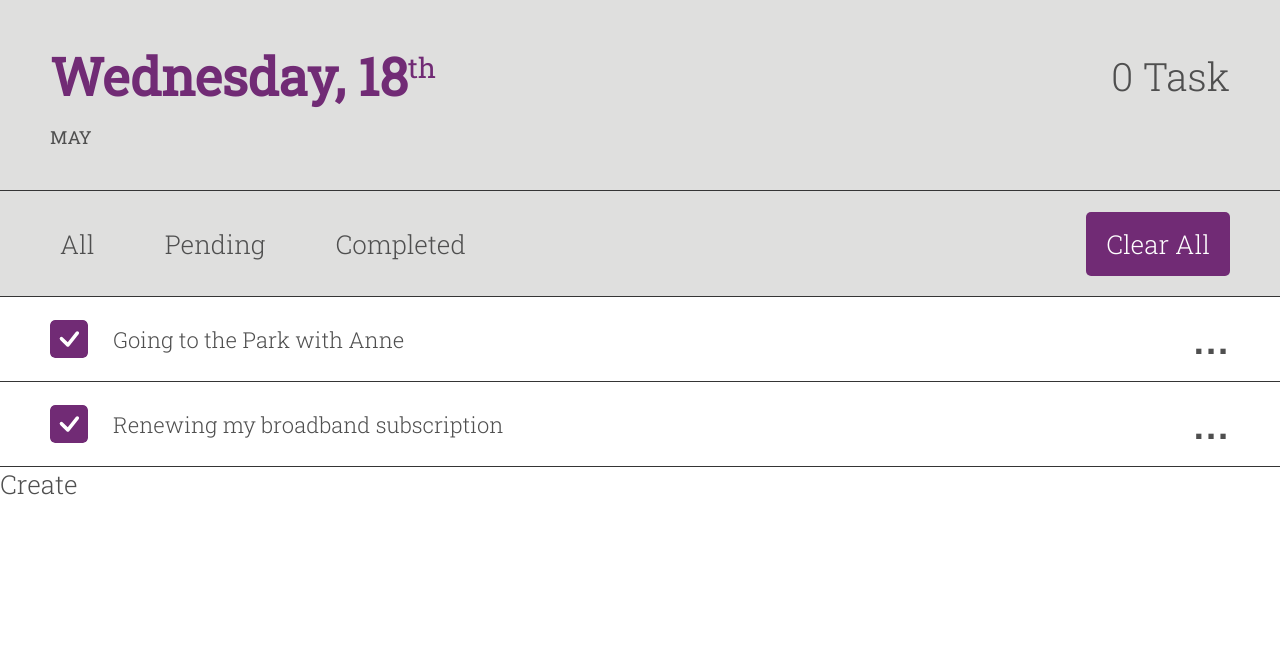
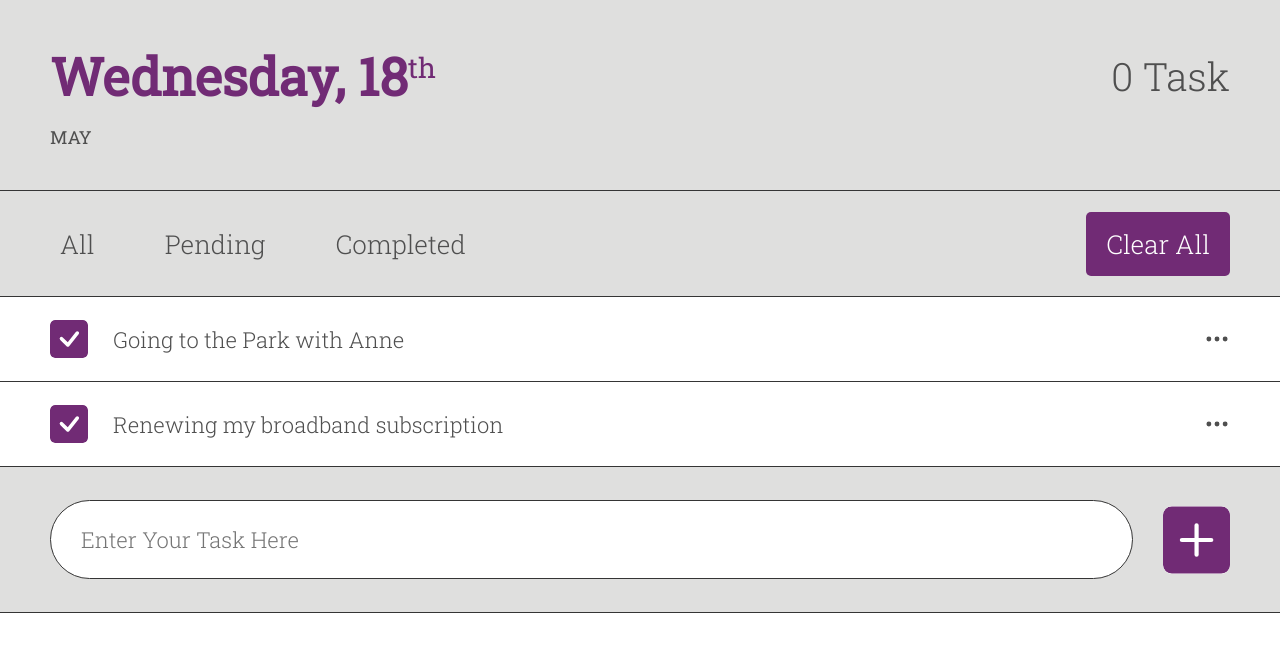
Before and after one commit to eddiebass/todo-app, a React (Create React App) app: page / in a window 1280 px wide. Shown: the top 652 px of the page. Built offline with nearby package versions, Linux system fonts and the light colour scheme.

Commit message:
added content and style to the Create component

```diff
--- a/src/App.css
+++ b/src/App.css
@@ -110,6 +110,23 @@ article {
 	color: #712b75;
 	border-radius: 5px;
 	font-size: 38px;
+	cursor: pointer;
+}
+.tick:hover,
+.tick:active {
+	color: #712b75;
+	font-size: 40px;
+	cursor: pointer;
+}
+.dots {
+	color: #4f4f4f;
+	font-size: 26px;
+	cursor: pointer;
+}
+.dots:hover,
+.dots:active {
+	color: #712b75;
+	font-size: 30px;
 }
 section {
 	display: flex;
@@ -117,7 +134,33 @@ section {
 	align-items: center;
 	gap: 25px;
 }
-h3 {
-	letter-spacing: 3px;
-	font-size: 38px;
+/* FOOTER */
+footer {
+	height: 145px;
+	background: #dfdfde;
+	display: flex;
+	padding: 0 50px;
 }
+.info {
+	display: flex;
+	align-items: center;
+	width: 100%;
+	gap: 30px;
+}
+input {
+	height: 75px;
+	background: #fff;
+	border-radius: 40px;
+	border: 1px solid #353535;
+	font: inherit;
+	font-size: 22px;
+	padding-left: 30px;
+	flex-basis: 90%;
+}
+.add-btn {
+	font-size: 68px;
+	color: #712b75;
+	cursor: pointer;
+	background: #fff;
+	border-radius: 9px;
+}
--- a/src/components/Create.js
+++ b/src/components/Create.js
@@ -1,7 +1,15 @@
 import React from "react";
+import { BsPlusSquareFill, BsPlusSquare } from "react-icons/bs";
 
 const Create = () => {
-	return <div>Create</div>;
+	return (
+		<footer className="border">
+			<div className="info">
+				<input type="text" placeholder="Enter Your Task Here" />
+				<BsPlusSquareFill className="add-btn" />
+			</div>
+		</footer>
+	);
 };
 
 export default Create;
--- a/src/components/List.js
+++ b/src/components/List.js
@@ -1,5 +1,5 @@
 import React from "react";
-import { BsCheckSquareFill, BsCheckSquare } from "react-icons/bs";
+import { BsCheckSquareFill, BsCheckSquare, BsThreeDots } from "react-icons/bs";
 
 const List = () => {
 	return (
@@ -11,7 +11,7 @@ const List = () => {
 					</div>
 					<p>Going to the Park with Anne</p>
 				</section>
-				<h3>...</h3>
+				<BsThreeDots className="dots" />
 			</article>
 			<article className="border">
 				<section>
@@ -20,7 +20,7 @@ const List = () => {
 					</div>
 					<p>Renewing my broadband subscription</p>
 				</section>
-				<h3>...</h3>
+				<BsThreeDots className="dots" />
 			</article>
 		</div>
 	);
```
